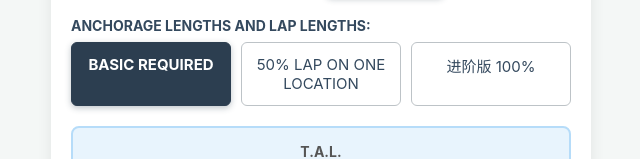
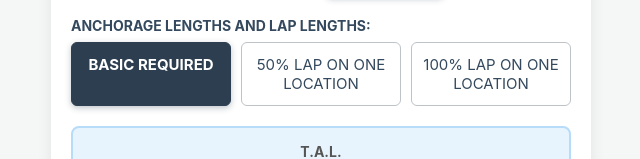
Before and after one commit to gdtohk/rebar-app, a plain HTML site: page index.html in a window 1280 px wide. Shown: the part 317-476 px from the top of the page, without its empty margins (319-959 px from the left). Drawn offline with Linux system fonts and the light colour scheme.

Commit message:
Update radio button label for 100% LAP option

```diff
--- a/index.html
+++ b/index.html
@@ -88,7 +88,7 @@
         <div class="pill-group grid-3">
             <input type="radio" name="version" id="v_base" value="base" checked><label for="v_base">BASIC REQUIRED</label>
             <input type="radio" name="version" id="v_adv50" value="adv50"><label for="v_adv50">50% LAP ON ONE LOCATION</label>
-            <input type="radio" name="version" id="v_adv100" value="adv100"><label for="v_adv100">进阶版 100%</label>
+            <input type="radio" name="version" id="v_adv100" value="adv100"><label for="v_adv100">100% LAP ON ONE LOCATION</label>
         </div>
     </div>
 
```
